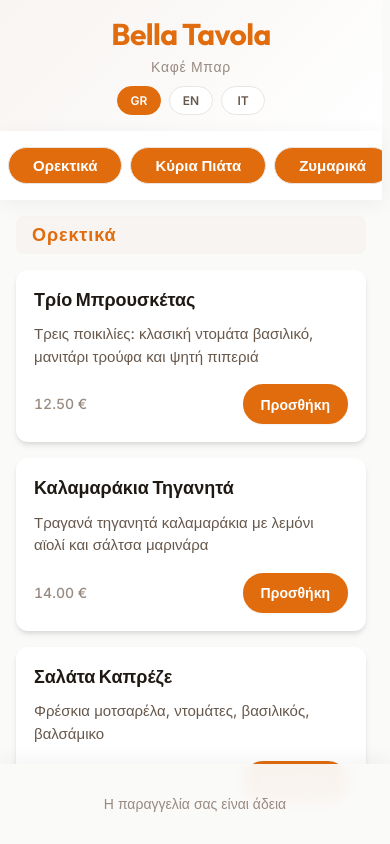
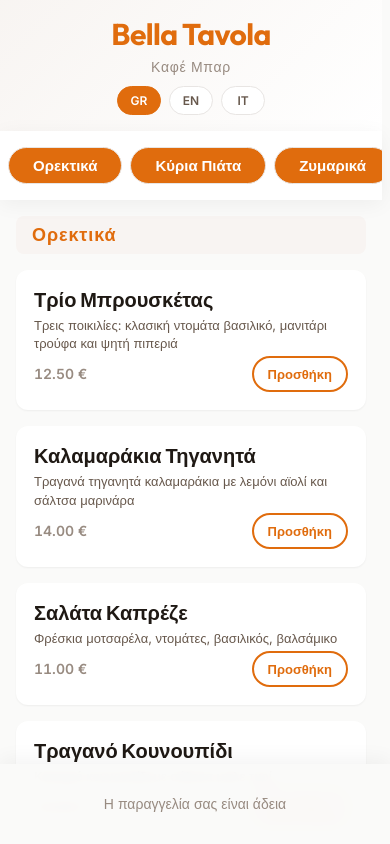
Before and after one commit to lishhhhmm-menu/demo, a React (Vite) app: page / in a window 390 px wide. Shown: the top 844 px of the page. Built offline with nearby package versions, Linux system fonts and the light colour scheme.

Commit message:
feat: add MyOrder component and styling for the order panel and individual menu item cards.

```diff
--- a/src/components/MenuItemCard.css
+++ b/src/components/MenuItemCard.css
@@ -1,8 +1,8 @@
 .menu-card {
     background: white;
     border-radius: var(--radius-lg);
-    padding: var(--space-lg);
-    box-shadow: var(--shadow-md);
+    padding: var(--space-md);
+    box-shadow: var(--shadow-sm);
     transition: all var(--transition-base);
     border: 2px solid transparent;
     height: 100%;
@@ -10,14 +10,9 @@
     flex-direction: column;
 }
 
-.menu-card:hover {
-    border-color: var(--accent-primary);
-    box-shadow: var(--shadow-lg);
-}
-
 .menu-card.in-order {
     border-color: var(--accent-primary);
-    box-shadow: 0 4px 20px hsl(from var(--accent-primary) h s l / 0.2);
+    box-shadow: 0 0 8px hsl(from var(--accent-primary) h s l / 0.2);
 }
 
 .popular-badge {
@@ -42,17 +37,17 @@
     display: flex;
     align-items: center;
     gap: 6px;
-    height: 40px;
+    height: 36px;
     background: var(--bg-secondary);
     border: 2px solid var(--accent-primary);
-    border-radius: 20px;
+    border-radius: 18px;
     padding: 0 2px;
     box-sizing: border-box;
 }
 
 .qty-btn {
-    width: 32px;
-    height: 32px;
+    width: 28px;
+    height: 28px;
     flex-shrink: 0;
     display: flex;
     align-items: center;
@@ -61,7 +56,7 @@
     color: white;
     border: none;
     border-radius: 50%;
-    font-size: 1.125rem;
+    font-size: 1rem;
     font-weight: 600;
     cursor: pointer;
     transition: background var(--transition-fast);
@@ -79,7 +74,7 @@
 .qty-display {
     min-width: 24px;
     text-align: center;
-    font-size: 0.9375rem;
+    font-size: 0.875rem;
     font-weight: 700;
     color: var(--accent-primary);
     user-select: none;
@@ -93,31 +88,31 @@
 .menu-card-content {
     display: flex;
     flex-direction: column;
-    gap: var(--space-sm);
+    gap: var(--space-xs);
     height: 100%;
 }
 
 .menu-item-name {
     font-family: var(--font-heading);
-    font-size: 1.25rem;
-    font-weight: 600;
+    font-size: 1.375rem;
+    font-weight: 700;
     color: var(--text-primary);
-    margin: 0 0 var(--space-xs) 0;
-    line-height: 1.3;
+    margin: 0;
+    line-height: 1.2;
 }
 
 .menu-item-price {
     font-size: 0.875rem;
-    font-weight: 500;
+    font-weight: 600;
     color: var(--text-muted);
     font-variant-numeric: tabular-nums;
 }
 
 .menu-item-description {
     color: var(--text-secondary);
-    font-size: 0.9375rem;
-    line-height: 1.5;
-    margin: 0 0 var(--space-sm) 0;
+    font-size: 0.875rem;
+    line-height: 1.4;
+    margin: 0;
     flex: 1;
 }
 
@@ -126,35 +121,34 @@
     justify-content: space-between;
     align-items: center;
     gap: var(--space-md);
-    margin-top: auto;
+    padding-top: 0;
 }
 
-/* Add Button */
+/* Add Button - Less dominant */
 .add-btn {
     display: flex;
     align-items: center;
     justify-content: center;
-    gap: 6px;
-    height: 40px;
-    padding: 0 18px;
-    background: var(--accent-primary);
-    color: white;
+    gap: 5px;
+    height: 36px;
+    padding: 0 16px;
+    background: white;
+    color: var(--accent-primary);
     border: 2px solid var(--accent-primary);
-    border-radius: 20px;
+    border-radius: 18px;
     font-family: var(--font-body);
-    font-size: 0.9375rem;
+    font-size: 0.875rem;
     font-weight: 600;
     cursor: pointer;
     transition: all var(--transition-fast);
-    box-shadow: var(--shadow-sm);
     white-space: nowrap;
     box-sizing: border-box;
 }
 
 .add-btn:hover {
-    background: var(--accent-hover);
-    border-color: var(--accent-hover);
-    box-shadow: var(--shadow-md);
+    background: var(--accent-primary);
+    color: white;
+    box-shadow: var(--shadow-sm);
 }
 
 .add-btn:active {
@@ -170,11 +164,15 @@
     }
 
     .menu-item-name {
-        font-size: 1.125rem;
+        font-size: 1.25rem;
+    }
+
+    .menu-item-description {
+        font-size: 0.8125rem;
     }
 
     .add-btn {
-        padding: var(--space-sm) var(--space-md);
-        font-size: 0.875rem;
+        font-size: 0.8125rem;
+        padding: 0 14px;
     }
 }
--- a/src/components/MyOrder.css
+++ b/src/components/MyOrder.css
@@ -135,6 +135,7 @@
 .order-content {
     flex: 1;
     overflow-y: auto;
+    scrollbar-gutter: stable;
     display: flex;
     flex-direction: column;
 }
@@ -145,25 +146,19 @@
     flex-direction: column;
     align-items: center;
     justify-content: center;
-    padding: var(--space-2xl);
+    padding: var(--space-lg);
     text-align: center;
 }
 
-.empty-icon {
-    font-size: 4rem;
-    margin-bottom: var(--space-md);
-    opacity: 0.5;
-}
-
 .empty-text {
-    font-size: 1.125rem;
+    font-size: 1rem;
     font-weight: 600;
     color: var(--text-primary);
     margin: 0 0 var(--space-xs) 0;
 }
 
 .empty-subtext {
-    font-size: 0.9375rem;
+    font-size: 0.875rem;
     color: var(--text-muted);
     margin: 0;
 }
@@ -171,6 +166,7 @@
 .order-items {
     flex: 1;
     padding: var(--space-md);
+    padding-bottom: 0;
     display: flex;
     flex-direction: column;
     gap: var(--space-sm);
@@ -205,7 +201,7 @@
 .category-items-list {
     display: flex;
     flex-direction: column;
-    gap: var(--space-sm);
+    gap: var(--space-lg);
 }
 
 .order-item {
@@ -215,15 +211,26 @@
     box-shadow: var(--shadow-sm);
     transition: all var(--transition-fast);
     border: 2px solid transparent;
+    display: flex;
+    flex-direction: column;
+    gap: var(--space-xs);
 }
 
 .order-item-name {
     font-family: var(--font-heading);
-    font-size: 1rem;
-    font-weight: 600;
+    font-size: 1.375rem;
+    font-weight: 700;
     color: var(--text-primary);
-    margin: 0 0 var(--space-sm) 0;
-    line-height: 1.3;
+    margin: 0;
+    line-height: 1.2;
+}
+
+.order-item-description {
+    color: var(--text-secondary);
+    font-size: 0.875rem;
+    line-height: 1.4;
+    margin: 0;
+    flex: 1;
 }
 
 .order-item-footer {
@@ -231,11 +238,12 @@
     justify-content: space-between;
     align-items: center;
     gap: var(--space-md);
+    padding-top: 0;
 }
 
-.order-item-price {
+.order-item-footer .order-item-price {
     font-size: 0.875rem;
-    font-weight: 500;
+    font-weight: 600;
     color: var(--text-muted);
     font-variant-numeric: tabular-nums;
 }
--- a/src/components/MyOrder.tsx
+++ b/src/components/MyOrder.tsx
@@ -59,7 +59,6 @@ const MyOrder: React.FC<MyOrderProps> = ({
                 <div className="order-content">
                     {items.length === 0 ? (
                         <div className="empty-order">
-                            <div className="empty-icon">📋</div>
                             <p className="empty-text">{t.emptyOrder}</p>
                             <p className="empty-subtext">{t.emptyOrderSubtext}</p>
                         </div>
@@ -79,6 +78,7 @@ const MyOrder: React.FC<MyOrderProps> = ({
                                                 {categoryItems.map((item) => (
                                                     <div key={item.menuItem.id} className="order-item">
                                                         <h4 className="order-item-name">{t.menuItems[item.menuItem.name]}</h4>
+                                                        <p className="order-item-description">{t.menuItems[`${item.menuItem.name}-desc`]}</p>
                                                         <div className="order-item-footer">
                                                             <span className="order-item-price">{item.menuItem.price.toFixed(2)} €</span>
                                                             <div className="order-qty-controls">
```
